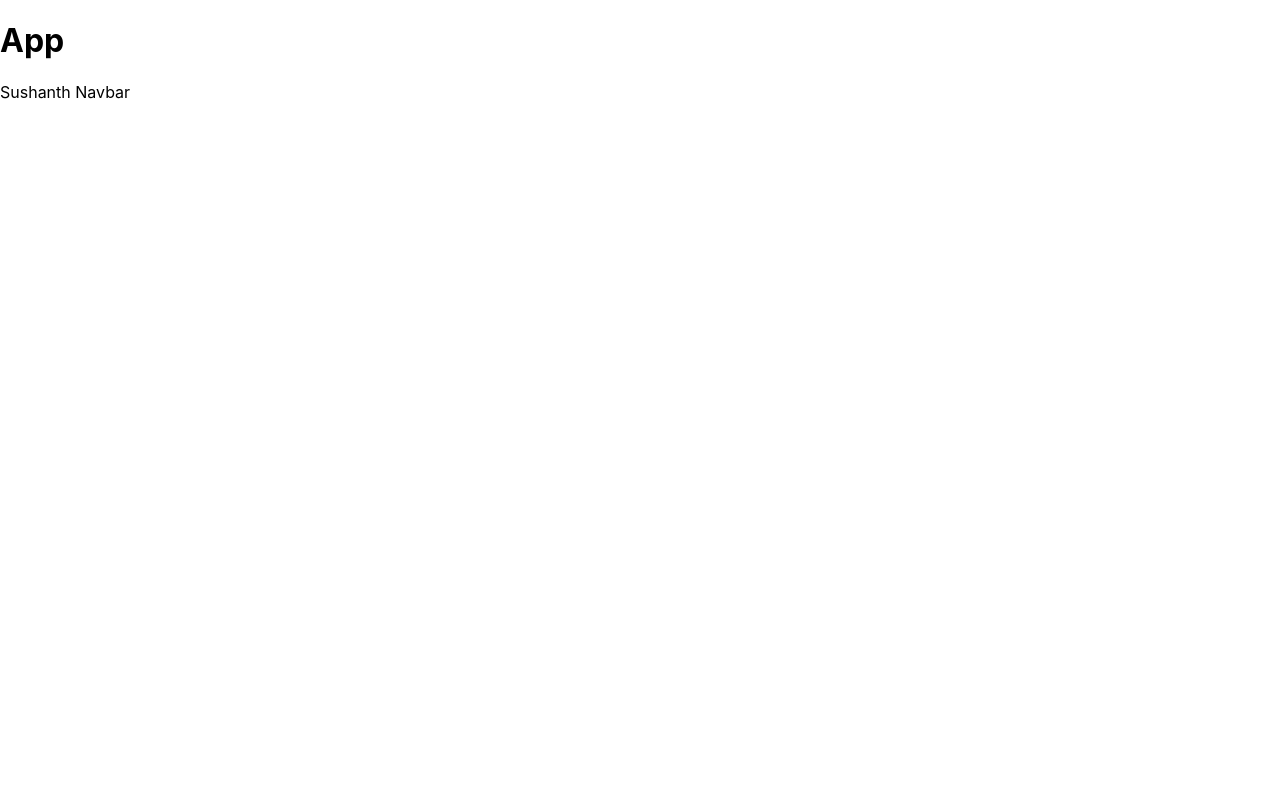
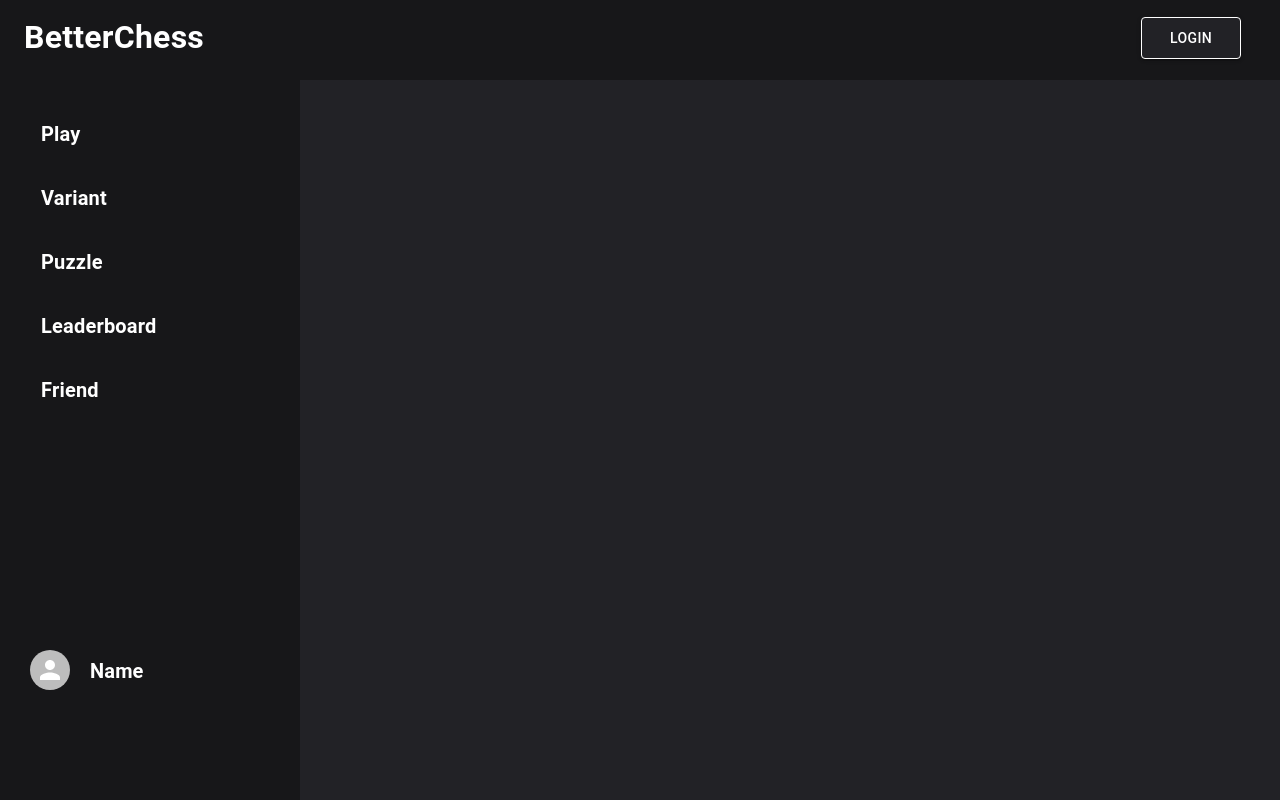
Before and after one commit to YashKorla/BetterChess, a React (Create React App) app in the folder FE/: page /leaderboard in a window 1280 px wide. Built offline with nearby package versions, Linux system fonts and the light colour scheme.

Commit message:
build appbar and navbar

```diff
--- a/FE/src/App.tsx
+++ b/FE/src/App.tsx
@@ -1,13 +1,16 @@
 import React from 'react';
-import Navbar from './components/Navbar';
-
+import Navbar from './components/navbar/Navbar';
+import Appbar from './components/appbar/Appbar';
+import Box from '@mui/material/Box';
 
 function App() {
   return (
-    <div>
+    <Box sx={{display:'flex'}}>
       <h1>App</h1>
+      <Appbar/>
       <Navbar/>
-    </div>
+      </Box>
+
   );
 }
 
--- a/FE/src/components/Navbar.tsx
+++ /dev/null
@@ -1,9 +0,0 @@
-import React from 'react'
-
-const Navbar = () => {
-  return (
-    <div>Sushanth Navbar</div>
-  )
-}
-
-export default Navbar
--- /dev/null
+++ b/FE/src/components/appbar/Appbar.tsx
@@ -0,0 +1,50 @@
+import React from 'react'
+import AppBar from '@mui/material/AppBar';
+
+import Toolbar from '@mui/material/Toolbar';
+import Typography from '@mui/material/Typography';
+import Button from '@mui/material/Button';
+
+import styled from '@emotion/styled';
+import { Height } from '@mui/icons-material';
+import { height } from '@mui/system';
+
+const Topbar = styled(AppBar)({
+    zIndex: 1,
+    backgroundColor:'#171719',
+    height:'80px',
+    boxShadow:'none'
+})
+
+const TopbarText = styled(Typography)({
+    flexGrow: 1 ,
+    fontWeight:700,
+    fontSize:'32px',
+    paddingTop:'12px'
+
+})
+
+const TopbarLogin = styled(Button)({
+    backgroundColor:'#222226',
+    border:'solid white 1px',
+    marginTop:'12px',
+    width:'100px',
+    height:'42px',
+    marginRight:'15px',
+})
+
+const Appbar = () => {
+  return (
+   <Topbar position="fixed">
+        <Toolbar>
+          <TopbarText variant="h6">
+            BetterChess
+          </TopbarText>
+          <TopbarLogin  variant='contained'>Login</TopbarLogin>
+
+        </Toolbar>
+      </Topbar>
+  )
+}
+
+export default Appbar
--- /dev/null
+++ b/FE/src/components/navbar/Navbar.tsx
@@ -0,0 +1,108 @@
+import * as React from 'react';
+
+import Drawer from '@mui/material/Drawer';
+import Avatar from '@mui/material/Avatar';
+import Typography from '@mui/material/Typography';
+import List from '@mui/material/List';
+import ListItem from '@mui/material/ListItem';
+import ListItemButton from '@mui/material/ListItemButton';
+
+import ListItemText from '@mui/material/ListItemText';
+import { Box } from '@mui/material';
+import Toolbar from '@mui/material/Toolbar';
+import styled from '@emotion/styled';
+
+import { navitemdetail } from '../navbar/navitem';
+
+const Sidebar =styled(Drawer)({
+  width: 300,
+  height:'100vh',
+  flexShrink: 0,
+  [`& .MuiDrawer-paper`]: {
+    width: 300 ,
+    backgroundColor:'#171719',
+    zIndex:0,
+  },
+
+})
+
+const SidebarItem = styled(ListItem)({
+  borderLeft:'solid #171719 20px',
+    color:'White',
+      "&:hover":{
+        backgroundColor:'#222226'
+      }
+
+})
+
+const SidebarList=styled(List)({
+  marginTop:'30px'
+})
+
+const SidebarListText=styled(Typography)({
+  padding:'5px',
+  fontWeight:700,
+  fontSize:'20px',
+
+})
+
+const SidebarAccountBox=styled(Box)({
+  display:'flex',
+  marginTop:'220px'
+})
+
+const SidebarAccountAvatar=styled(Avatar)({
+
+  display:'flex',
+  marginLeft:'30px'
+})
+
+const SidebarAccountText=styled(Typography)({
+  paddingTop:'5px',
+  fontWeight:700,
+  fontSize:'20px',
+  color:'white',
+  marginLeft:'20px'
+
+})
+
+const Navbar = () => {
+  return (
+    <Sidebar
+      PaperProps={{
+        sx: {
+          background:'#171719',
+          border: '0px',
+        }}}
+        variant="permanent"
+
+      >
+        <Toolbar />
+
+        <SidebarList>
+            {navitemdetail.map((item, index) => (
+              <SidebarItem
+                key={item.id}
+                // onClick={()=>navigate(item.route)}
+                >
+
+
+                  <ListItemText primary={<SidebarListText>{item.label}</SidebarListText>} />
+
+
+              </SidebarItem>
+            ))}
+          </SidebarList>
+
+         <SidebarAccountBox >
+         <SidebarAccountAvatar></SidebarAccountAvatar>
+         <SidebarAccountText variant="h6">
+            Name
+          </SidebarAccountText>
+          </SidebarAccountBox>
+
+      </Sidebar>
+  )
+}
+
+export default Navbar
--- /dev/null
+++ b/FE/src/components/navbar/navitem.ts
@@ -0,0 +1,29 @@
+export const navitemdetail=[
+    {
+        id:0,
+        label:'Play',
+        route:'play'
+    },
+    {
+        id:1,
+        label:'Variant',
+        route:'variant'
+    },
+    {
+        id:2,
+        label:'Puzzle',
+        route:'puzzle'
+    },
+    {
+        id:3,
+        label:'Leaderboard',
+        route:'leaderboard'
+    },
+    {
+        id:4,
+        label:'Friend',
+        route:'friend'
+    },
+
+
+]
--- a/FE/src/index.css
+++ b/FE/src/index.css
@@ -5,6 +5,7 @@ body {
     sans-serif;
   -webkit-font-smoothing: antialiased;
   -moz-osx-font-smoothing: grayscale;
+  background-color:#222226 ;
 }
 
 code {
```
